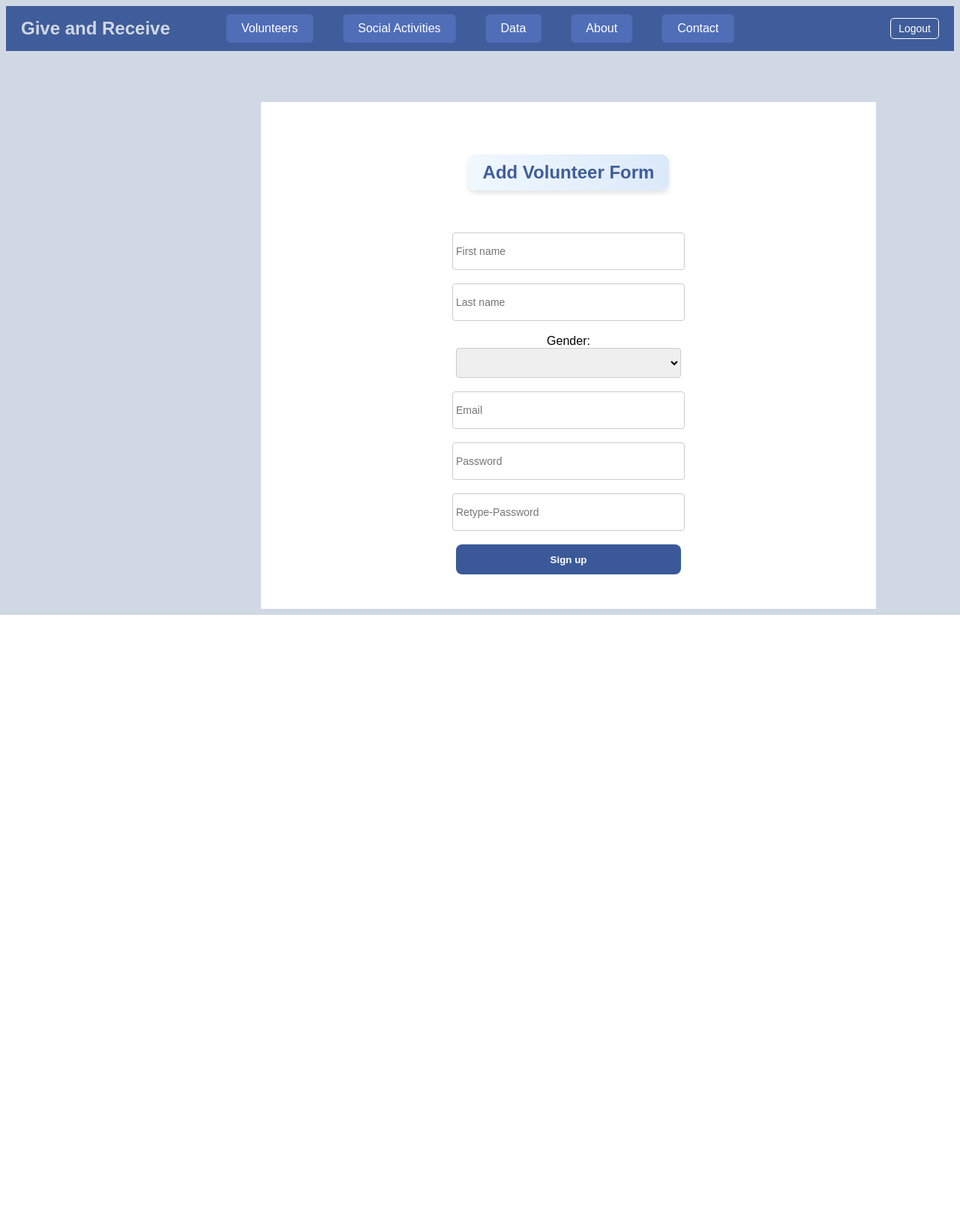
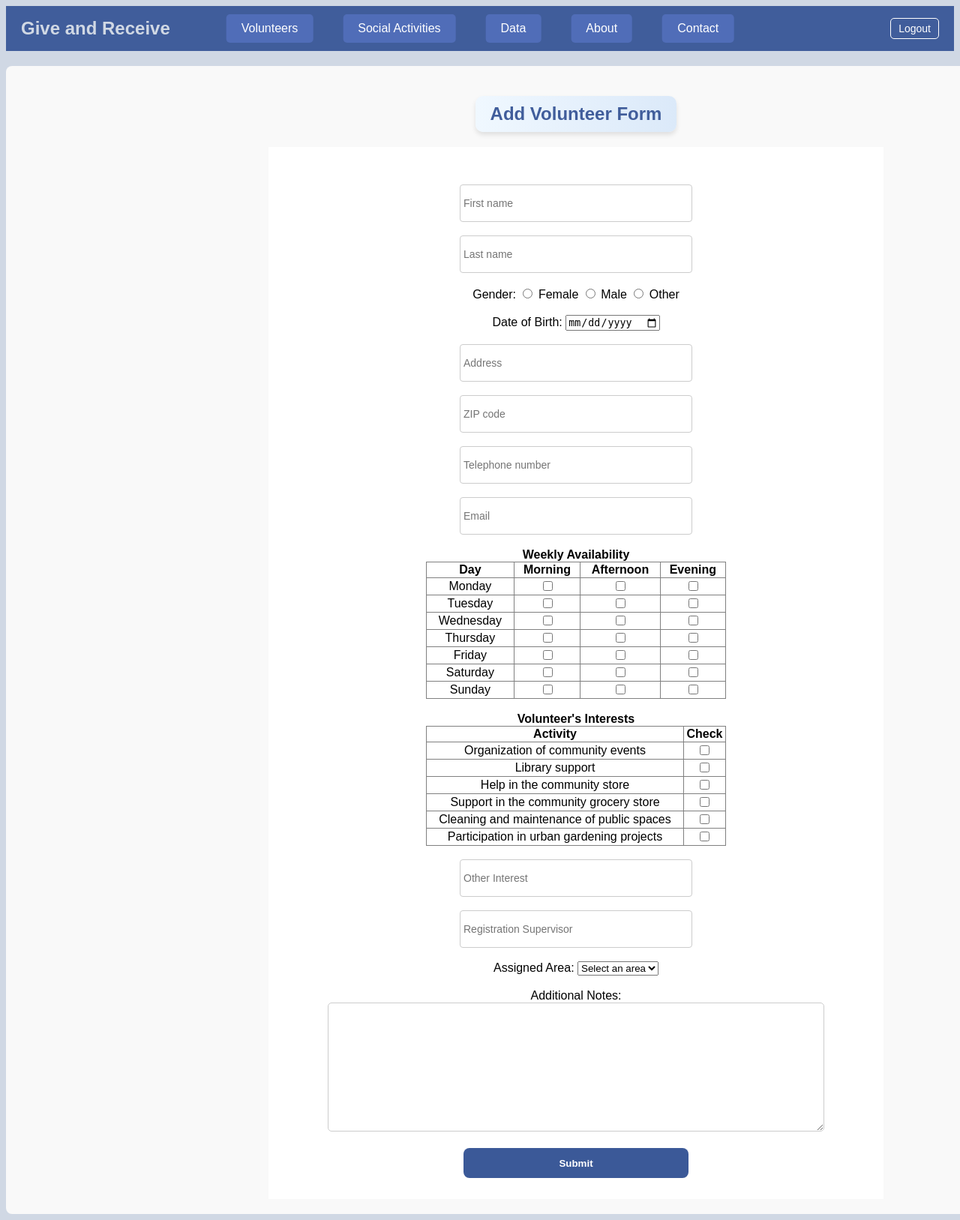
Before and after one commit to SimonMartineau/community_web_app, a PHP site: page /add_volunteer.php in a window 1280 px wide; the page is wider, and only the part inside the window is pictured. Shown: that part at 75% size. Before the commit the page ends 820 px from the top of that part, so only its background shows below. Run offline with PHP 8.4, Linux system fonts and the light colour scheme.

Commit message:
S: Add volunteer visuals is complete. Added checks and store to volunteer page

```diff
--- a/about.php
+++ b/about.php
@@ -43,7 +43,6 @@
 
         <!-- Cover area -->
         <div style="width: 1500px; min-height: 400px; margin:auto;">
-            <br>
 
             <!-- About content area -->
             <div id="post_bar" style="padding: 20px; background-color: #f9f9f9; border-radius: 8px;">
--- a/add_volunteer.php
+++ b/add_volunteer.php
@@ -3,18 +3,21 @@
     <head>
         <meta charset="UTF-8">
         <meta name="viewport" content="width=device-width, initial-scale=1.0">
-        <title>Contact | Give and Receive</title>
+        <title>Add Volunteer | Give and Receive</title>
     </head>
 
     <style>
-        #post_bar{
+        #major_rectangle{
             margin-top: 20px;
             background-color: white;
             padding: 10px;
             min-height: 400px;
             flex:1.5;
+            padding: 20px;
             padding-left: 20px;
             padding-right: 0px;
+            background-color: #f9f9f9;
+            border-radius: 8px;
         }
 
         #section_title {
@@ -34,29 +37,34 @@
             display: inline-block; /* Ensure the background fits tightly */
         }
 
-        #login_bar{
+        #input_section{
             background-color: white;
             width:800px;
             margin: auto;
-            margin-top: 50px;
             padding: 10px;
             padding-top: 50px;
             text-align: center;
-            font-weight: bold;
-
         }
 
-        #text{
+        #text_input{
             height: 40px;
             width: 300px;
             border-radius: 4px;
             border: solid 1px #ccc;
             padding: 4px;
             font-size: 14px;
-
         }
 
-        #button{
+        #additional_notes{
+            width: 80%;
+            height: 150px;
+            padding: 10px;
+            font-size: 16px;
+            border: 1px solid #ccc;
+            border-radius: 5px;
+        }
+
+        #submit_button{
             width: 300px;
             height: 40px;
             border-radius: 8px;
@@ -66,23 +74,6 @@
             font-weight: bold;
         }
 
-        #section_title {
-        text-align: center; /* Center the title */
-        margin: 20px 0; /* Add space above and below */
-        font-family: Arial, sans-serif; /* Use a clean font */
-        }
-
-        #section_title span {
-            font-size: 1.2em; /* Larger font size for emphasis */
-            font-weight: bold; /* Make the text bold */
-            color: #405d9b; /* Theme color for text */
-            padding: 10px 20px; /* Add some padding around the text */
-            background: linear-gradient(to right, #f0f8ff, #dbe9f9); /* Subtle gradient background */
-            border-radius: 10px; /* Rounded corners for the background */
-            box-shadow: 0 4px 6px rgba(0, 0, 0, 0.1); /* Subtle shadow */
-            display: inline-block; /* Ensure the background fits tightly */
-        }
-
     </style>
 
     <body style="font-family: sans-serif ; background-color: #d0d8e4;">
@@ -90,30 +81,134 @@
         <!-- Header bar -->
         <?php include("header.php"); ?>
 
-        <!-- Cover area -->
+        <!-- Middle area -->
         <div style="width: 1500px; min-height: 400px; margin:auto;">
-            <br>
 
-            <div id="login_bar">
+            <!-- Major rectangle area -->
+            <div id="major_rectangle">
+
+                <!-- Title -->
                 <div id="section_title" style="margin-bottom: 20px;">
                     <span style="font-size: 24px; font-weight: bold;">Add Volunteer Form</span>
                 </div>
-                <br><br>
 
-                <form method="post" action="signup.php">
-                    <input name="first_name" type="text" id="text" placeholder="First name"><br><br>
-                    <input name="last_name" type="text" id="text" placeholder="Last name"><br><br>
-                    <span style="font-weight: normal">Gender:</span><br>
-                    <select name="gender" id="text">
-                        <option></option>
-                        <option value="Male">Male</option>
-                        <option value="Female">Female</option>
-                    </select><br><br>
-                    <input name="email" type="text" id="text" placeholder="Email"><br><br>
-                    <input name="password" type="password" id="text" placeholder="Password"><br><br>
-                    <input name="password_re" type="password" id="text" placeholder="Retype-Password"><br><br>
-                    <input type="submit" id="button" value="Sign up"><br><br><br>
-                </form>
+                <!-- Input area -->
+                <div id="input_section">
+
+                    <!-- Form text input -->
+                    <form method="post" action="signup.php">
+
+                        <!-- First name text input -->
+                        <input name="first_name" type="text" id="text_input" placeholder="First name"><br><br>
+
+                        <!-- Last name text input -->
+                        <input name="last_name" type="text" id="text_input" placeholder="Last name"><br><br>
+
+                        <!-- Gender bubble check -->
+                        Gender:
+                        <input type="radio" name="gender" value="female"> Female
+                        <input type="radio" name="gender" value="male"> Male
+                        <input type="radio" name="gender" value="other"> Other
+                        <br><br>
+
+                        <!-- Date of birth input -->
+                        Date of Birth: <input type="date" name="date_of_birth"><br><br>
+
+                        <!-- Address text input -->
+                        <input name="address" type="text" id="text_input" placeholder="Address"><br><br>
+
+                        <!-- ZIP code text input -->
+                        <input name="zip_code" type="text" id="text_input" placeholder="ZIP code"><br><br>
+
+                        <!-- Telephone number text input -->
+                        <input name="telephone_number" type="text" id="text_input" placeholder="Telephone number"><br><br>
+
+                        <!-- Email text input -->
+                        <input name="email" type="text" id="text_input" placeholder="Email"><br><br>
+
+                        <!-- Weekly availability text input -->
+                        <h4 style="display: inline;">Weekly Availability</h4>
+                        <table border="1" style="border-collapse: collapse; text-align: center; width: 50%; margin-left: auto; margin-right: auto;">
+                            <tr>
+                                <th>Day</th>
+                                <th>Morning</th>
+                                <th>Afternoon</th>
+                                <th>Evening</th>
+                            </tr>
+                            <?php
+
+                            $days = ["Monday", "Tuesday", "Wednesday", "Thursday", "Friday", "Saturday", "Sunday"];
+                            $time_periods = ["Morning", "Afternoon", "Evening"];
+                            foreach ($days as $day) {
+                                echo "<tr>";
+                                echo "<td>$day</td>";
+                                foreach ($time_periods as $time_period){
+                                    $available_moment = "{$day}-{$time_period}";
+                                    echo "<td><input type='checkbox' name='volunteer_availability[]'></td>";
+
+                                }
+                                echo "</tr>";
+                            }
+                            ?>
+                        </table>
+                        <br>
+
+                        <!-- Volunteer's Interests Table -->
+                        <h4 style="display: inline;">Volunteer's Interests</h4>
+                        <table border="1" style="border-collapse: collapse; text-align: center; width: 50%;   margin-left: auto; margin-right: auto;">
+                            <tr>
+                                <th>Activity</th>
+                                <th>Check</th>
+                            </tr>
+                            <?php
+                            $activities = [
+                                "Organization of community events",
+                                "Library support",
+                                "Help in the community store",
+                                "Support in the community grocery store",
+                                "Cleaning and maintenance of public spaces",
+                                "Participation in urban gardening projects"
+                            ];
+                            foreach ($activities as $activity) {
+                                echo "<tr>";
+                                echo "<td>$activity</td>";
+                                echo "<td><input type='checkbox' name='volunteer_interests[]'></td>";
+                                echo "</tr>";
+                            }
+                            ?>
+                        </table>
+                        <br>
+
+                        <!-- "Others" text input -->
+                        <input name="other_interest" type="text" id="text_input" placeholder="Other Interest"><br><br>
+
+                        <!-- Registration Supervisor text input -->
+                        <input name="registration_supervisor" type="text" id="text_input" placeholder="Registration Supervisor"><br><br>
+
+                        <!-- Assigned area dropdown -->
+                        Assigned Area:
+                        <select name="assigned_area">
+                            <option value="">Select an area</option>
+                            <option value="Area 1">Area 1</option>
+                            <option value="Area 2">Area 2</option>
+                            <option value="Area 3">Area 3</option>
+                            <option value="Area 4">Area 4</option>
+                        </select>
+                        <br><br>
+
+                        <!-- Additional notes text input -->
+                        Additional Notes:
+                        <br>
+                        <textarea name="notes" rows="10" cols="60" id="additional_notes"></textarea>
+                        <br><br>
+
+                        <!-- Submit button -->
+                        <input type="submit" id="submit_button" value="Submit">
+                        <br><br>
+                    </form>
+                </div>
+
+
             </div>
         </div>
 
--- a/contact.php
+++ b/contact.php
@@ -43,7 +43,6 @@
 
         <!-- Cover area -->
         <div style="width: 1500px; min-height: 400px; margin:auto;">
-            <br>
 
             <!-- Contact content area -->
             <div id="post_bar" style="padding: 20px; background-color: #f9f9f9; border-radius: 8px;">
--- a/data.php
+++ b/data.php
@@ -43,7 +43,6 @@
 
         <!-- Cover area -->
         <div style="width: 1500px; min-height: 400px; margin:auto;">
-            <br>
 
             <!-- Below cover area -->
             <div style="display: flex;">
```
Also changed, not shown: volunteers.php (+35 -2 lines), 2 other files.
